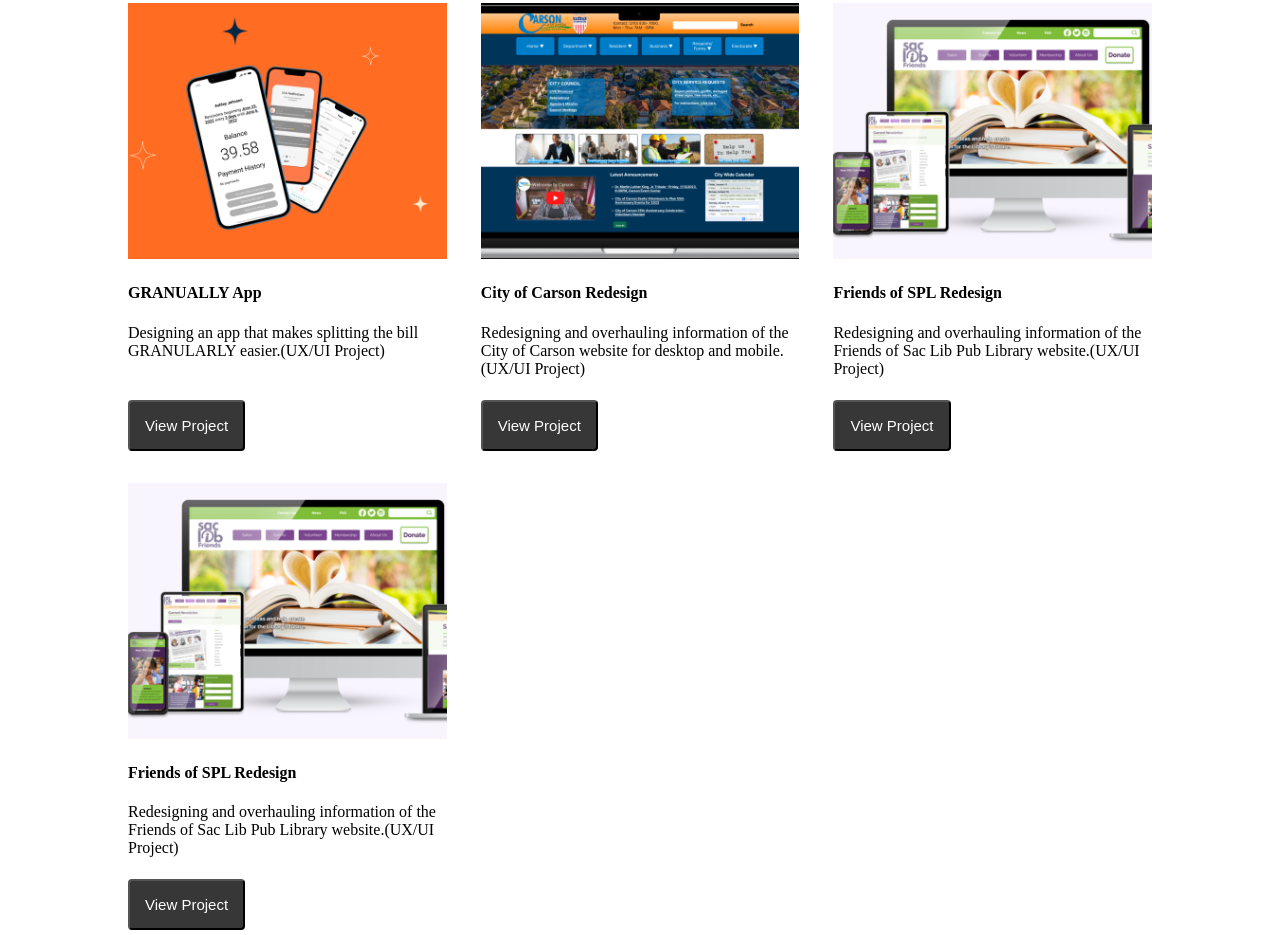
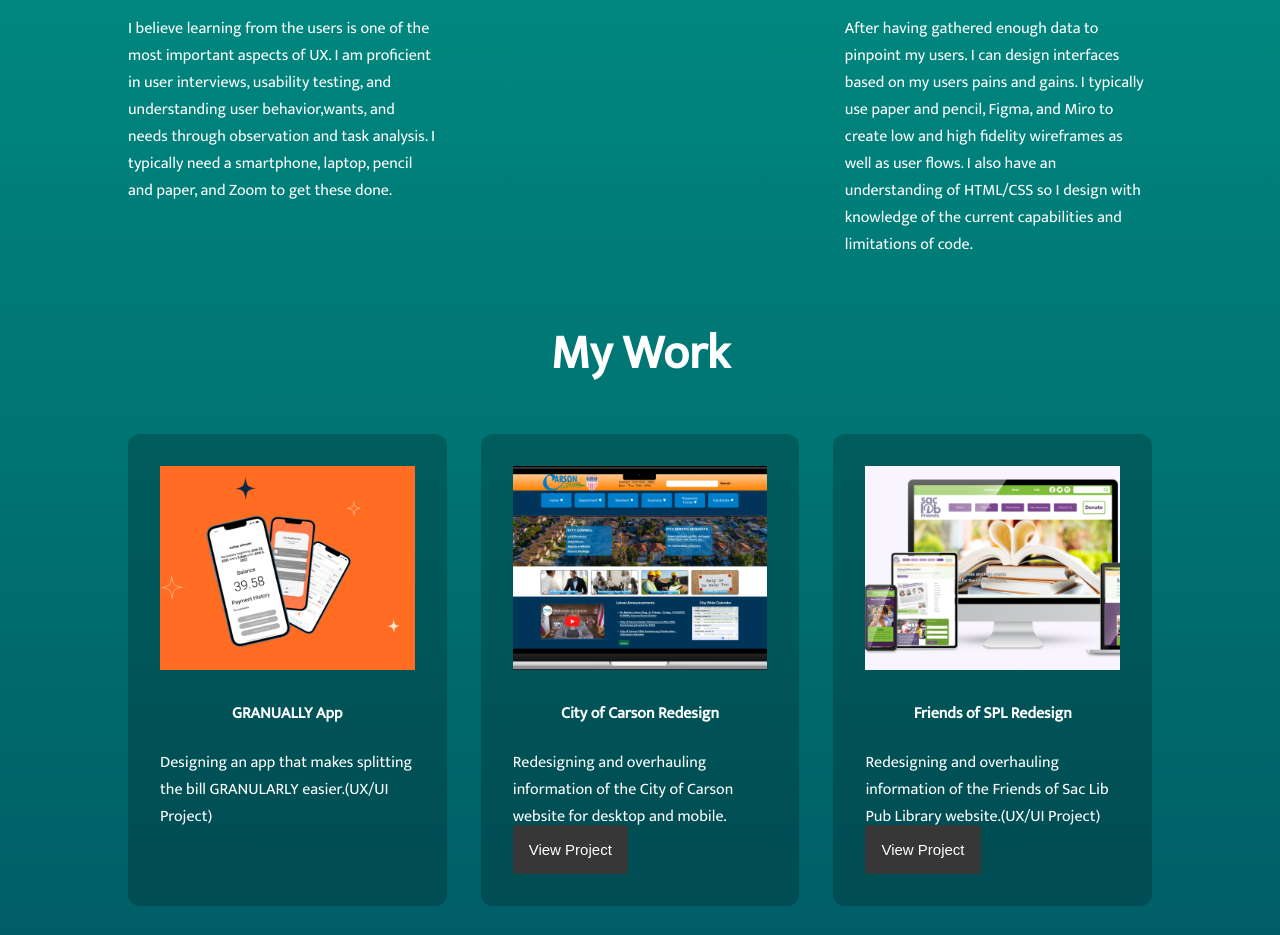
Before and after one commit to jush739/UX_UI_HW_19, a plain HTML site: page index.html in a window 1280 px wide. Shown: the part 1918-2853 px from the top of the page. Drawn offline with nearby package versions, Linux system fonts and the light colour scheme; a web font is replaced by a local one.

Commit message:
3/17 update hw19

```diff
--- a/CSS/style.css
+++ b/CSS/style.css
@@ -1,5 +1,6 @@
 body {
   margin: 0;
+  font-family: "Signika Negative", "Mukta", Arial;
 }
 header {
   background-color: #373738;
@@ -73,10 +74,6 @@
   display: flex;
   flex-direction: column;
   align-items: center;
-}
-
-.skillsDescription .description {
-  text-align: center;
 }
 
 /* My Work using CSS Grid */
@@ -164,3 +161,41 @@
     gap: 0;
   }
 }
+
+/* galleryContainer */
+.galleryContainer {
+  color: white;
+  background-image: linear-gradient(#009f8c, #004358);
+}
+
+/* button css */
+.viewButton {
+  border: 1px solid transparent;
+  cursor: pointer;
+}
+
+.viewButton:hover,
+.viewButton:active {
+  background-color: rgb(70, 70, 70);
+}
+
+.project {
+  border-radius: 12px;
+  background-color: rgba(0, 0, 0, 0.2);
+  padding: 2rem;
+  transition: background-color 0.2s;
+  margin-bottom: 2rem;
+}
+
+.project:hover {
+  background-color: rgba(255, 255, 255, 0.2);
+  cursor: pointer;
+}
+
+.projectHeader {
+  text-align: center;
+}
+
+.sectionHeader {
+  font-size: 3rem;
+}
--- a/index.html
+++ b/index.html
@@ -3,6 +3,9 @@
   <head>
     <title>Justin Kwong - UX/UI Researcher and Designer</title>
     <link href="CSS/style.css" type="text/css" rel="stylesheet" />
+    <link rel="preconnect" href="https://fonts.googleapis.com">
+    <link rel="preconnect" href="https://fonts.gstatic.com" crossorigin>
+    <link href="https://fonts.googleapis.com/css2?family=Mukta&family=Signika+Negative&display=swap" rel="stylesheet">
   </head>
   <body>
     <header>
@@ -17,7 +20,7 @@
     <section class="heroImg">
       <div class="content">
         <img class="heroImg__image" src="imagesjustin/justin-kwong.webp" />
-        <h1>Justin Kwong</h1>
+        <h1 class="sectionHeader">Justin Kwong</h1>
         <p>
           Born and raised in San Francisco and commuted weekly between there and
           Sacramento, Justin’s unusual lifestyle has allowed him to adapt and
@@ -27,12 +30,13 @@
           user. Justin has used this principle to redesign websites and
           brainstorm app concepts to improve user experience.
         </p>
-        <button>Download Resume</button>
+        <button id="scrollToWorksSectionButton" class="viewButton">View all projects</button>
       </div>
     </section>
 
+    <div class="galleryContainer">
       <section class="mySkills">
-      <h1>My UX Skills</h1>
+        <h1 class="sectionHeader">My UX Skills</h1>
         <div class="flexContainer">
           <div class="skills">
             <img class="skillsImage" src="imagesjustin/user_research.png" />
@@ -78,8 +82,8 @@
         </div>
       </section>
 
-    <section class="myWork">
-      <h1>My Work</h1>
+      <section id="myWork" class="myWork">
+        <h1 class="sectionHeader">My Work</h1>
         <div class="sectionContent">
           <div class="gridContainer">
             <div class="workGrid">
@@ -91,12 +95,12 @@
                   />
                 </div>
                 <div>
-                <h4>GRANUALLY App</h4>
+                  <h4 class="projectHeader">GRANUALLY App</h4>
                   <p class="projectDescription">
                     Designing an app that makes splitting the bill GRANULARLY
                     easier.(UX/UI Project)
                   </p>
-                <button>View Project</button>
+                  <!-- <button class="viewButton">View Project</button> -->
                 </div>
               </div>
               <div id="project_two" class="project">
@@ -107,12 +111,12 @@
                   />
                 </div>
                 <div>
-                <h4>City of Carson Redesign</h4>
+                  <h4 class="projectHeader">City of Carson Redesign</h4>
                   <p class="projectDescription">
                     Redesigning and overhauling information of the City of Carson
                       website for desktop and mobile.(UX/UI Project)
                   </p>
-                <button>View Project</button>
+                  <button class="viewButton">View Project</button>
                 </div>
               </div>
               <div id="project_three" class="project">
@@ -123,12 +127,12 @@
                   />
                 </div>
                 <div>
-                <h4>Friends of SPL Redesign</h4>
+                  <h4 class="projectHeader">Friends of SPL Redesign</h4>
                   <p class="projectDescription">
                     Redesigning and overhauling information of the Friends of Sac
                     Lib Pub Library website.(UX/UI Project)
                   </p>
-                <button>View Project</button>
+                  <button class="viewButton">View Project</button>
                 </div>
               </div>
               <div id="project_four" class="project">
@@ -139,21 +143,22 @@
                   />
                 </div>
                 <div>
-                <h4>Friends of SPL Redesign</h4>
+                  <h4 class="projectHeader">Friends of SPL Redesign</h4>
                   <p class="projectDescription">
                     Redesigning and overhauling information of the Friends of Sac
                     Lib Pub Library website.(UX/UI Project)
                   </p>
-                <button>View Project</button>
+                  <button class="viewButton">View Project</button>
                 </div>
               </div>
             </div>
           <div>
           <div class="viewAllProjects">
-          <button>View all projects</button>
+            <button class="viewButton">View all projects</button>
           </div>
         </div>
       </section>
+    </div>
 
     <footer>
       <ul>
@@ -164,4 +169,6 @@
       </ul>
     </footer>
   </body>
+  <script src="https://ajax.googleapis.com/ajax/libs/jquery/3.6.3/jquery.min.js"></script>
+  <script src="js/index.js"></script>
 </html>
--- /dev/null
+++ b/js/index.js
@@ -0,0 +1,10 @@
+// console.log("Tasukete Cody onegai");
+// console.log("ofc cutie <3");
+$(document).ready(function () {
+  console.log("document is ready");
+  $("#scrollToWorksSectionButton").click(function () {
+    document.querySelector("#myWork").scrollIntoView({
+      behavior: "smooth",
+    });
+  });
+});
```
Lines whose indentation alone changed are shown as unchanged.
